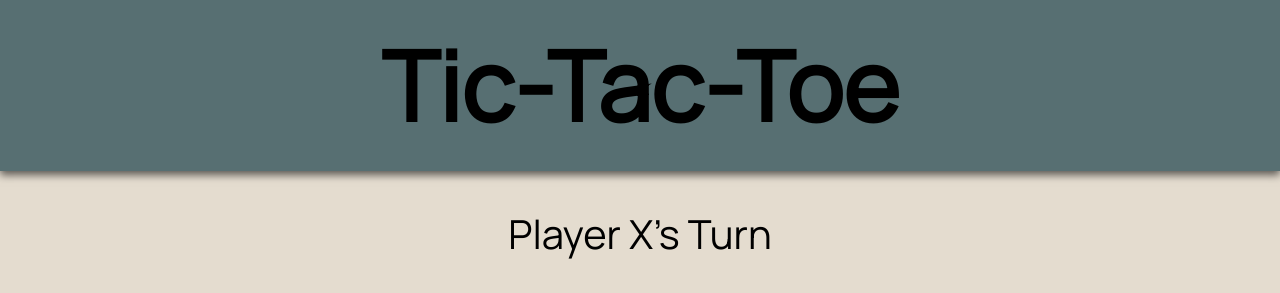
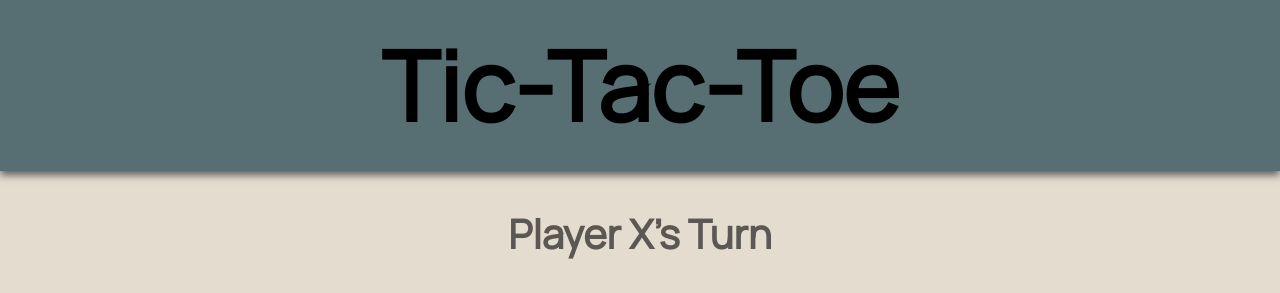
Before and after one commit to hojinchang/tic-tac-toe, a plain HTML site: page index.html in a window 1280 px wide. Shown: the top 293 px of the page. Drawn offline with Linux system fonts and the light colour scheme.

Commit message:
Change font colour of game message

```diff
--- a/script.js
+++ b/script.js
@@ -49,7 +49,6 @@ const displayController = (() => {
 const gameController = (() => {
     const players = [Player("X"), Player("O")];
     let activePlayer = players[0]
-    // let win = false;
     let gameFinished = false;
     let round = 1;
 
--- a/style.css
+++ b/style.css
@@ -33,6 +33,8 @@ body {
 .game-message {
     text-align: center;
     font-size: 2.5rem;
+    font-weight: bold;
+    color: rgba(0, 0, 0, 0.6);
     padding: 35px;
 }
 
```
